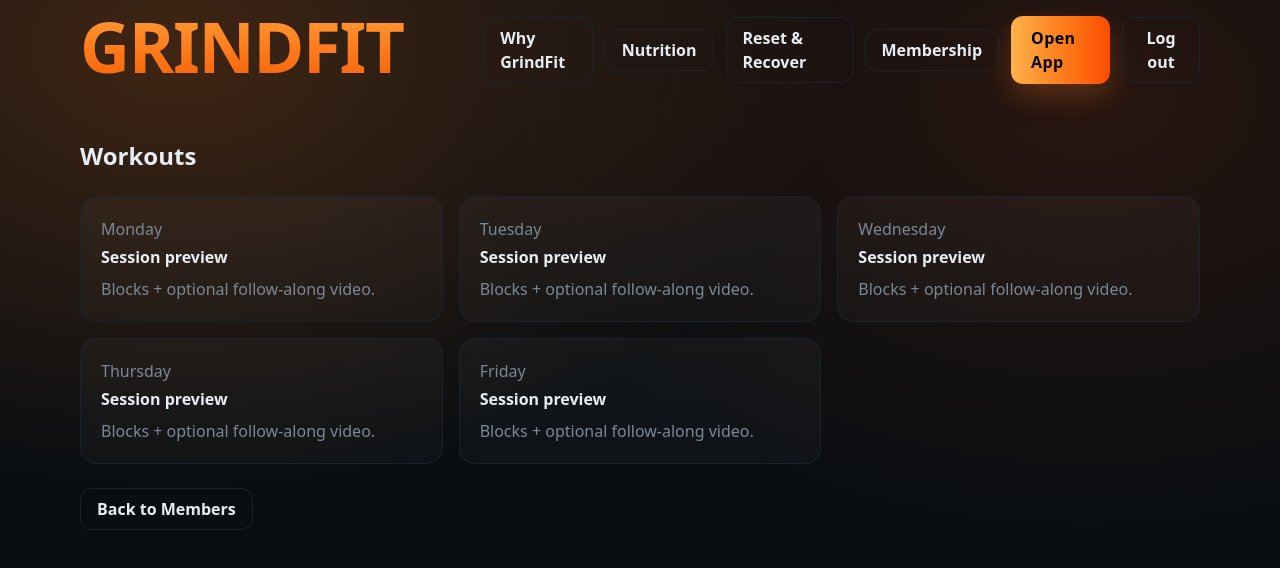
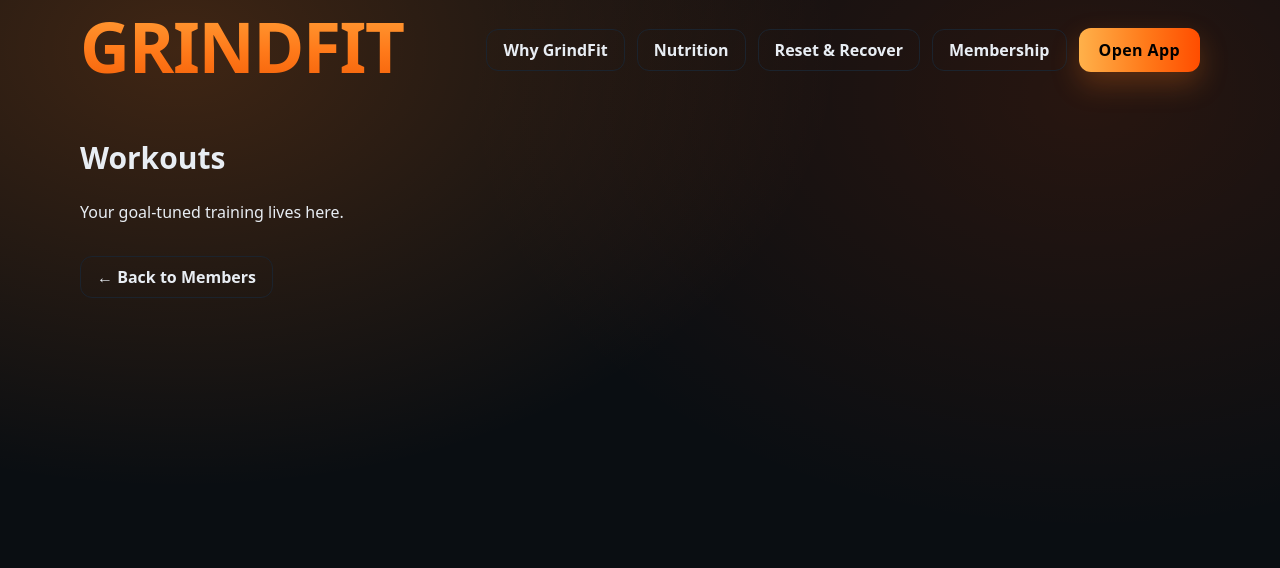
Before and after one commit to GrindFit/grindfit-webapp, a Next.js app: page /member/workouts in a window 1280 px wide. Shown: the top 568 px of the page. Built offline with nearby package versions, Linux system fonts and the light colour scheme.

Commit message:
Update workouts.jsx

```diff
--- a/pages/member/workouts.jsx
+++ b/pages/member/workouts.jsx
@@ -1,26 +1,14 @@
-import { useEffect } from "react";
 import Link from "next/link";
 import Nav from "../../components/Nav";
 
-function doLogout(){ try{localStorage.removeItem("grindfit_profile");}catch{} window.location.href="/"; }
-
-export default function Workouts(){
-  useEffect(()=>{},[]);
+export default function Workouts() {
   return (
     <>
-      <Nav rightSlot={<button onClick={doLogout} className="btn-ghost">Log out</button>} />
-      <main className="gf-container py-10 space-y-6">
-        <h1 className="text-2xl font-semibold">Workouts</h1>
-        <div className="grid md:grid-cols-2 lg:grid-cols-3 gap-4">
-          {["Monday","Tuesday","Wednesday","Thursday","Friday"].map(d=>(
-            <div key={d} className="gf-card">
-              <div className="small-dim">{d}</div>
-              <div className="font-semibold mt-1">Session preview</div>
-              <p className="small-dim mt-2">Blocks + optional follow-along video.</p>
-            </div>
-          ))}
-        </div>
-        <Link className="btn-ghost" href="/member">Back to Members</Link>
+      <Nav />
+      <main className="gf-container py-10">
+        <h1 className="text-3xl font-extrabold mb-6">Workouts</h1>
+        <p className="mb-8">Your goal-tuned training lives here.</p>
+        <Link className="btn-ghost" href="/member">← Back to Members</Link>
       </main>
     </>
   );
```
